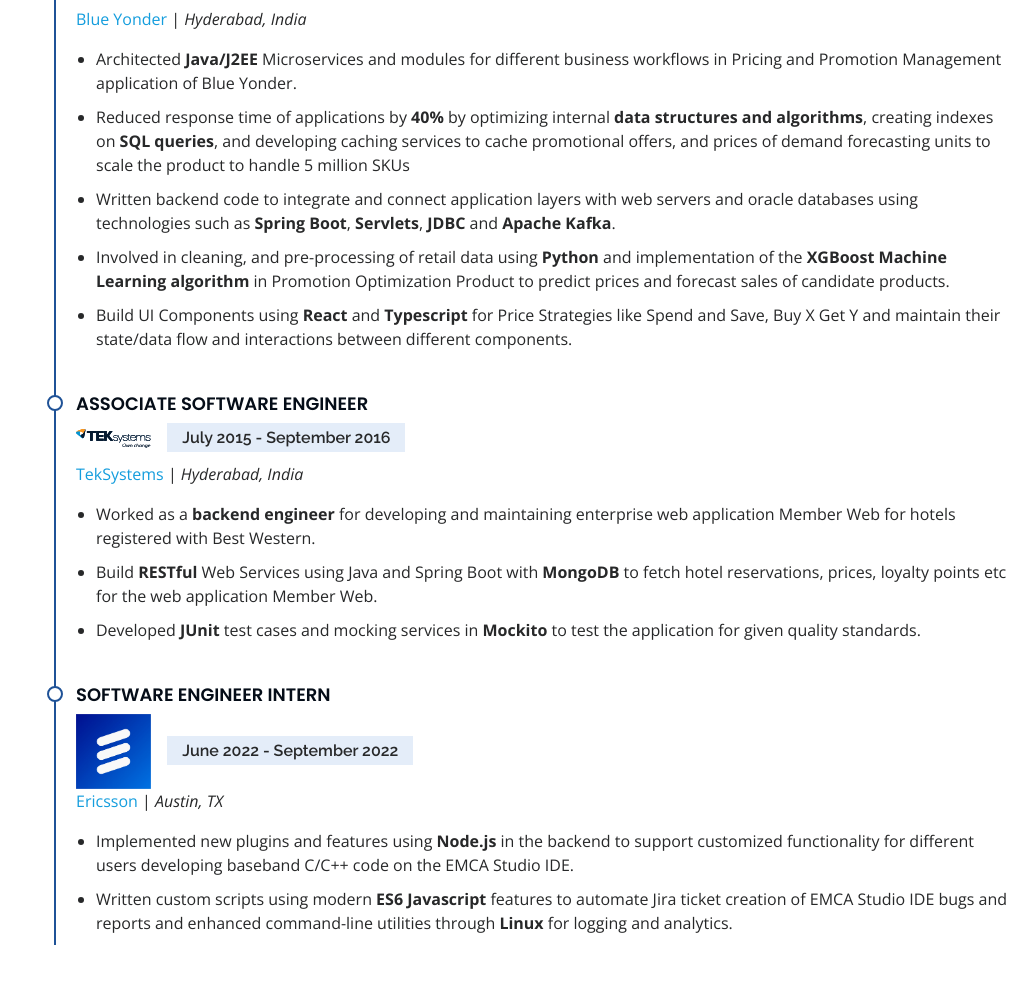
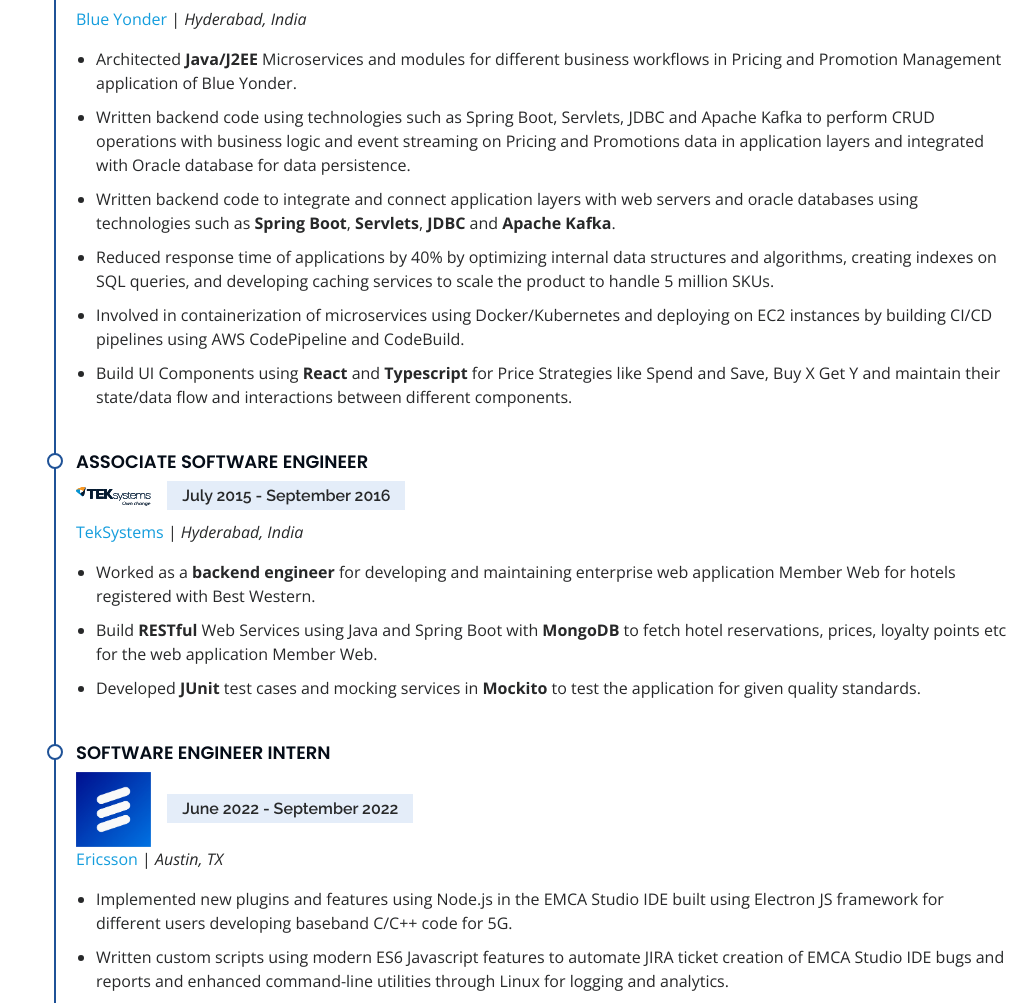
Before and after one commit to shivam-02/Shivam-Sugandhi-Portfolio, a plain HTML site: page index.html in a window 1280 px wide. Shown: the part 2022-3028 px from the top of the page, without its empty margins (258-1280 px from the left). Drawn offline with nearby package versions, Linux system fonts and the light colour scheme.

Commit message:
Update index.html

```diff
--- a/index.html
+++ b/index.html
@@ -88,10 +88,8 @@
         <div class="row">
 
           <p>
-            I have 6+ years of experience in developing scalable and reliable enterprise software applications and
-            modern web apps for E-Commerce, Supply Chain Management and Networking domains using technologies such as
-            Java, Spring Boot, JavaScript/TypeScript, React, SQL and Amazon Web Services with different design patterns
-            and methodologies such as TDD, Waterfall, Agile, Scrum, CI/CD, etc.
+            I have 6+ years of experience in developing scalable and reliable cloud-native software applications, REST APIs and Microservices for E-Commerce,Supply Chain Management and Networking domains using technologies such as Java, Python, Spring Boot, TypeScript, React, NodeJS, Docker/Kubernetes and Amazon Web Services with different design patterns and methodologies such as Test Driven Development, Waterfall, Agile, CI/CD.
+
         </div>
         <div class="row">
 
@@ -202,16 +200,16 @@
             <ul>
               <li>Architected <b>Java/J2EE </b> Microservices and modules for different business workflows in Pricing
                 and Promotion Management application of Blue Yonder.</li>
-              <li>Reduced response time of applications by <b>40%</b> by optimizing internal <b>data structures and
-                  algorithms</b>, creating indexes on <b>SQL queries</b>, and developing caching services to cache
-                promotional offers, and prices of demand forecasting units to scale the product to handle 5 million SKUs
+              <li>Written backend code using technologies such as Spring Boot, Servlets, JDBC and Apache Kafka to perform CRUD operations with business logic and event streaming on Pricing and Promotions data in application layers and integrated with Oracle database for data persistence.
+
               </li>
               <li>Written backend code to integrate and connect application layers with web servers and oracle databases
                 using technologies such as <b>Spring Boot</b>, <b>Servlets</b>, <b>JDBC</b> and <b>Apache Kafka</b>.
               </li>
-              <li>Involved in cleaning, and pre-processing of retail data using <b>Python</b> and implementation of the
-                <b>XGBoost Machine Learning algorithm</b> in Promotion Optimization Product to predict prices and
-                forecast sales of candidate products.
+              <li>Reduced response time of applications by 40% by optimizing internal data structures and algorithms, creating indexes on SQL queries, and developing caching services to scale the product to handle 5 million SKUs.
+              </li>
+              <li>
+                Involved in containerization of microservices using Docker/Kubernetes and deploying on EC2 instances by building CI/CD pipelines using AWS CodePipeline and CodeBuild.
               </li>
               <li>Build UI Components using <b>React</b> and <b>Typescript</b> for Price Strategies like Spend and Save,
                 Buy X Get Y and maintain their state/data flow and interactions between different components.</li>
@@ -240,11 +238,9 @@
               <h5>June 2022 - September 2022</h5>
               <p><a href="https://www.ericsson.com/" target="_blank">Ericsson</a> | <em>Austin, TX </em></p>
               <ul>
-                <li>Implemented new plugins and features using <b>Node.js</b> in the backend to support customized
-                  functionality for different users developing baseband C/C++ code on the EMCA Studio IDE.</li>
-                <li>Written custom scripts using modern <b>ES6 Javascript </b> features to automate Jira ticket creation
-                  of EMCA Studio IDE bugs and reports and enhanced command-line utilities through <b>Linux</b> for
-                  logging and analytics.</li>
+                <li>Implemented new plugins and features using Node.js in the EMCA Studio IDE built using Electron JS framework for different users developing baseband C/C++ code for 5G.
+</li>
+                <li>Written custom scripts using modern ES6 Javascript features to automate JIRA ticket creation of EMCA Studio IDE bugs and reports and enhanced command-line utilities through Linux for logging and analytics.</li>
               </ul>
             </span>
           </div>
```
